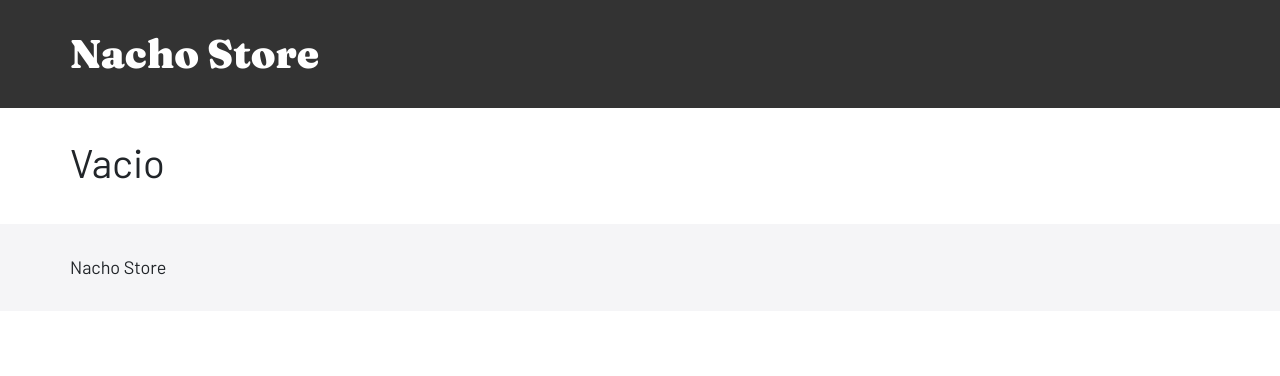
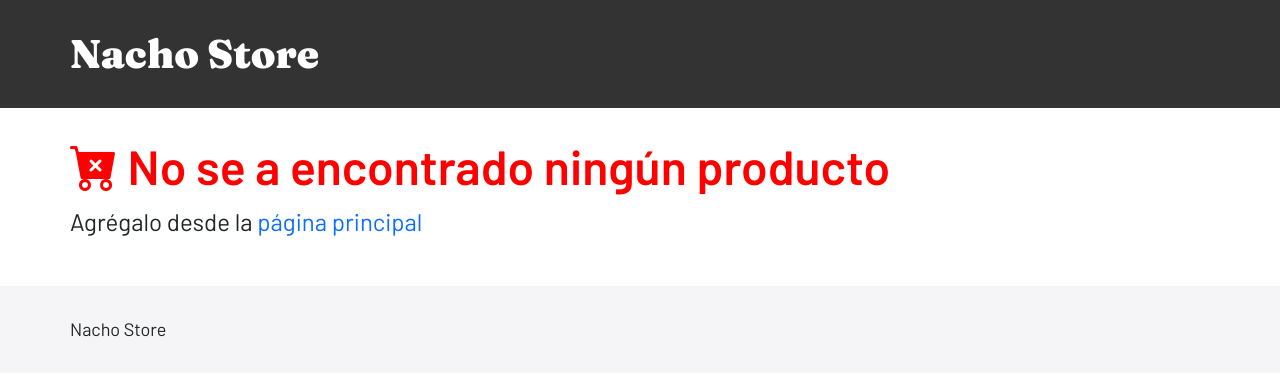
Before and after one commit to bryamjesus/ns-frontend, a React (Vite) app: page /cart-shopping in a window 1280 px wide. Shown: the top 376 px of the page. Built offline with nearby package versions, Linux system fonts and the light colour scheme.

Commit message:
Update project

```diff
--- /dev/null
+++ b/src/components/Button/ButtonAddToCart.jsx
@@ -0,0 +1,22 @@
+import { useContext } from "react"
+import Swal from "sweetalert2";
+import { AppContext } from "../../context/AppContext";
+
+const ButtonAddToCart = ({ objectProduct }) => {
+  const { addProductCart } = useContext(AppContext);
+
+  const productCart = () => {
+    addProductCart(objectProduct)
+    Swal.fire({
+      icon: 'success',
+      title: `Hemos agregado ${objectProduct.name} al carrito!`,
+      confirmButtonText: 'Aceptar',
+      confirmButtonColor: '#0d6efd',
+      timer: 1000,
+    });
+  }
+
+  return <button className="button__cart" onClick={() => productCart()}>Agregar al carrito</button>
+}
+
+export default ButtonAddToCart
--- /dev/null
+++ b/src/components/Empty/Empty.jsx
@@ -0,0 +1,15 @@
+import { Link } from "react-router-dom"
+import '../../css/Empty.css'
+
+const Empty = () => {
+  return (
+    <>
+      <div className="empty">
+        <h1 className="empty__title"><i className="bi bi-cart-x-fill"></i> No se a encontrado ningún producto</h1>
+        <p className="empty__paragraph">Agrégalo desde la <Link to='/'>página principal</Link></p>
+      </div>
+    </>
+  )
+}
+
+export default Empty
--- a/src/components/PagePrincipal/Card/CardProduct.jsx
+++ b/src/components/PagePrincipal/Card/CardProduct.jsx
@@ -1,6 +1,7 @@
 import { Link } from "react-router-dom";
 import { URL_IMG } from "../../../helper/Config";
 import "../../../css/products.css";
+import ButtonAddToCart from "../../Button/ButtonAddToCart";
 
 const CardProduct = ({ id, name, description, price, image, productCart, objetoTotal }) => {
   return (
@@ -16,7 +17,8 @@ const CardProduct = ({ id, name, description, price, image, productCart, objetoT
               <p>S/ {price}</p>
             </div>
           </Link>
-          <button className="product__button" onClick={() => productCart(objetoTotal)}>CARRITO</button>
+          <ButtonAddToCart objectProduct={objetoTotal} />
+          {/* <button className="product__button" onClick={() => productCart(objetoTotal)}>CARRITO</button> */}
         </div>
       </div>
     </>
--- a/src/components/PagePrincipal/DetailProductPage.jsx
+++ b/src/components/PagePrincipal/DetailProductPage.jsx
@@ -11,7 +11,7 @@ const DetailProductPage = () => {
 
   const getProduct = async () => {
     const result = await getOneProduct(id);
-    console.log(result.data);
+    // console.log(result.data);
     if (result.data) {
       setCargando(false);
       setProduct(result?.data);
@@ -28,7 +28,7 @@ const DetailProductPage = () => {
         {cargando ? (
           <Loading />
         ) : (
-          <ShowProduct key={product._id} name={product.name} image={product.image} price={product.price} description={product.description} />
+          <ShowProduct key={product._id} name={product.name} image={product.image} price={product.price} description={product.description} product={product} />
         )}
       </div>
     </>
--- a/src/components/PagePrincipal/ListProducts.jsx
+++ b/src/components/PagePrincipal/ListProducts.jsx
@@ -1,4 +1,4 @@
-import { useContext, useEffect, useReducer, useState } from "react";
+import { useContext, useEffect, useState } from "react";
 import { getAllProducts } from "../../service/ProductService";
 import CardProduct from "./Card/CardProduct";
 import "../../css/products.css";
--- a/src/components/PagePrincipal/Product/ShowProduct.jsx
+++ b/src/components/PagePrincipal/Product/ShowProduct.jsx
@@ -1,15 +1,19 @@
 import { URL_IMG } from "../../../helper/Config";
 import '../../../css/product.css'
+import ButtonAddToCart from "../../Button/ButtonAddToCart";
 
-const ShowProduct = ({ name, image, price, description }) => {
+const ShowProduct = ({ name, image, price, description, product }) => {
   return (
     <>
       <div className="detail">
-        <img className="detail__img" src={`${URL_IMG}/${image}`} />
+        <div>
+          <img className="detail__img" src={`${URL_IMG}/${image}`} />
+        </div>
         <div className="detail__container">
           <h3 className="detail__title">{name}</h3>
           <span className="detail__price">S/. {price}</span>
           <p>{description}</p>
+          <ButtonAddToCart objectProduct={product} />
         </div>
       </div>
     </>
--- /dev/null
+++ b/src/css/Empty.css
@@ -0,0 +1,19 @@
+.empty__title {
+  font-size: 1.8rem;
+  font-weight: bold;
+  color: red;
+}
+
+.empty__paragraph {
+  font-size: 1rem;
+}
+
+@media (min-width: 768px) {
+  .empty__title {
+    font-size: 3rem;
+  }
+
+  .empty__paragraph {
+    font-size: 1.5rem;
+  }
+}
--- a/src/css/index.css
+++ b/src/css/index.css
@@ -7,10 +7,8 @@
 }
 
 :root {
-  --color-nav:#323232;
+  --color-nav: #323232;
   --color-letra-principal: #1d1d1f;
-
-
 
   --fondo-nav: #3ebfff; /* #f0f4f1 */
   --fondo-card: #f0f4f1;
@@ -45,10 +43,24 @@ img {
   padding: 30px 0;
 }
 
-.pdx-1{
+.pdx-1 {
   padding: 1rem 0;
 }
 
-.bd-2-gray{
+.bd-2-gray {
   border-bottom: 2px solid #eee;
 }
+
+.red{
+  color: red;
+}
+
+.button__cart {
+  font-size: 1rem;
+  font-weight: 400;
+  padding: 10px 0;
+  color: var(--white);
+  width: 100%;
+  border: none;
+  background-color: var(--fondo-nav);
+}
--- a/src/css/product.css
+++ b/src/css/product.css
@@ -12,11 +12,18 @@ object-fit: cover;
 width: 4.8rem;
 height: 4.8rem;
 */
-.detail__title{
+.detail__title {
   font-size: 2rem;
   font-weight: bold;
 }
 
 @media (min-width: 768px) {
-
+  .detail {
+    display: flex;
+    gap: 12px;
+  }
+  .detail__img {
+    width: 20rem;
+    object-fit: inherit;
+  }
 }
--- a/src/pages/ShoppingCartPage.jsx
+++ b/src/pages/ShoppingCartPage.jsx
@@ -2,6 +2,7 @@ import { useContext, useEffect, useState } from "react";
 import { Link } from "react-router-dom";
 import Swal from "sweetalert2";
 import { generateRandomString } from "../assets/utils/string.utils";
+import Empty from "../components/Empty/Empty";
 import Footer from "../components/Footer/Footer";
 import NavBarBasic from "../components/NavBar/NavBarBasic";
 import ShoppingCart from "../components/shopping-cart/ShoppingCart";
@@ -87,7 +88,7 @@ const ShoppingCartPage = () => {
         <div className="container">
           {
             empty ? (
-              <h1>Vacio</h1>
+              <Empty />
             ) : (
               <div className="shoppingCart">
                 <div className="total">
```
Also changed, not shown: src/css/shoppingCart.css (+4 -3 lines).
